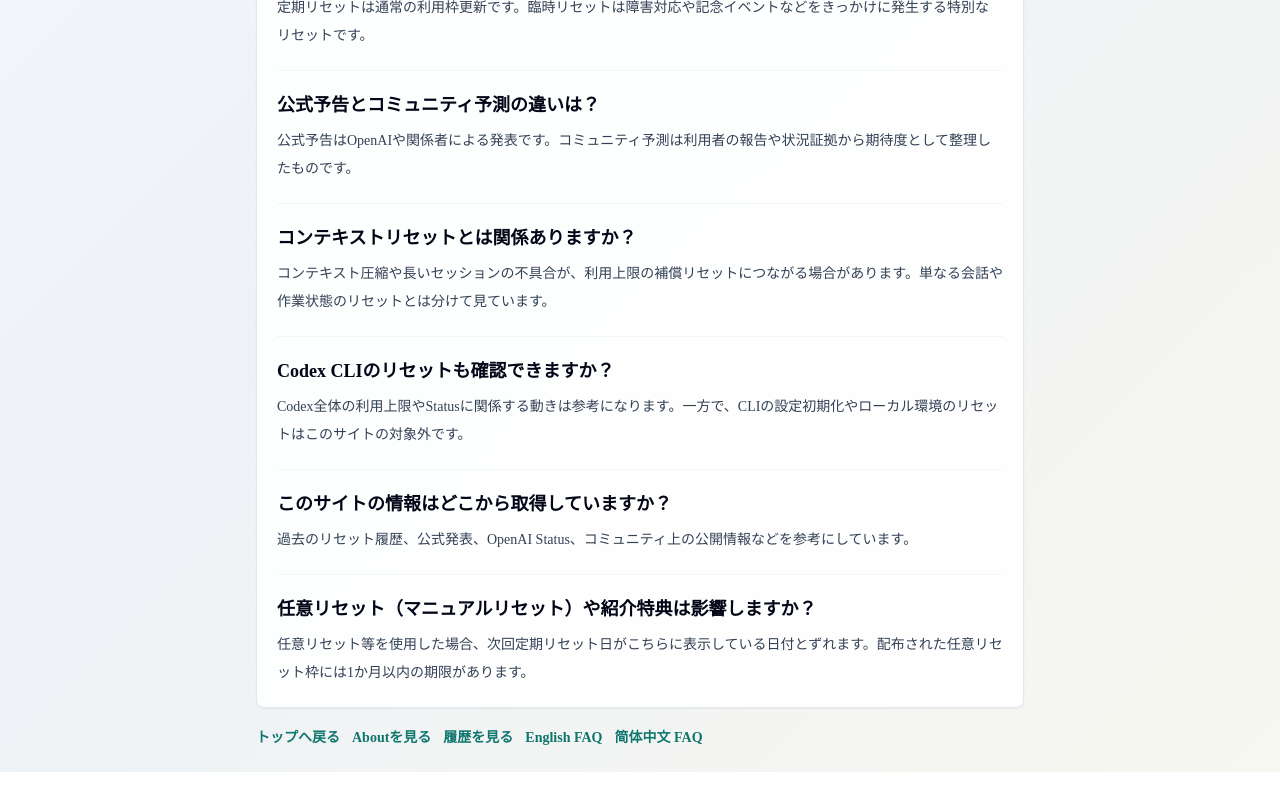
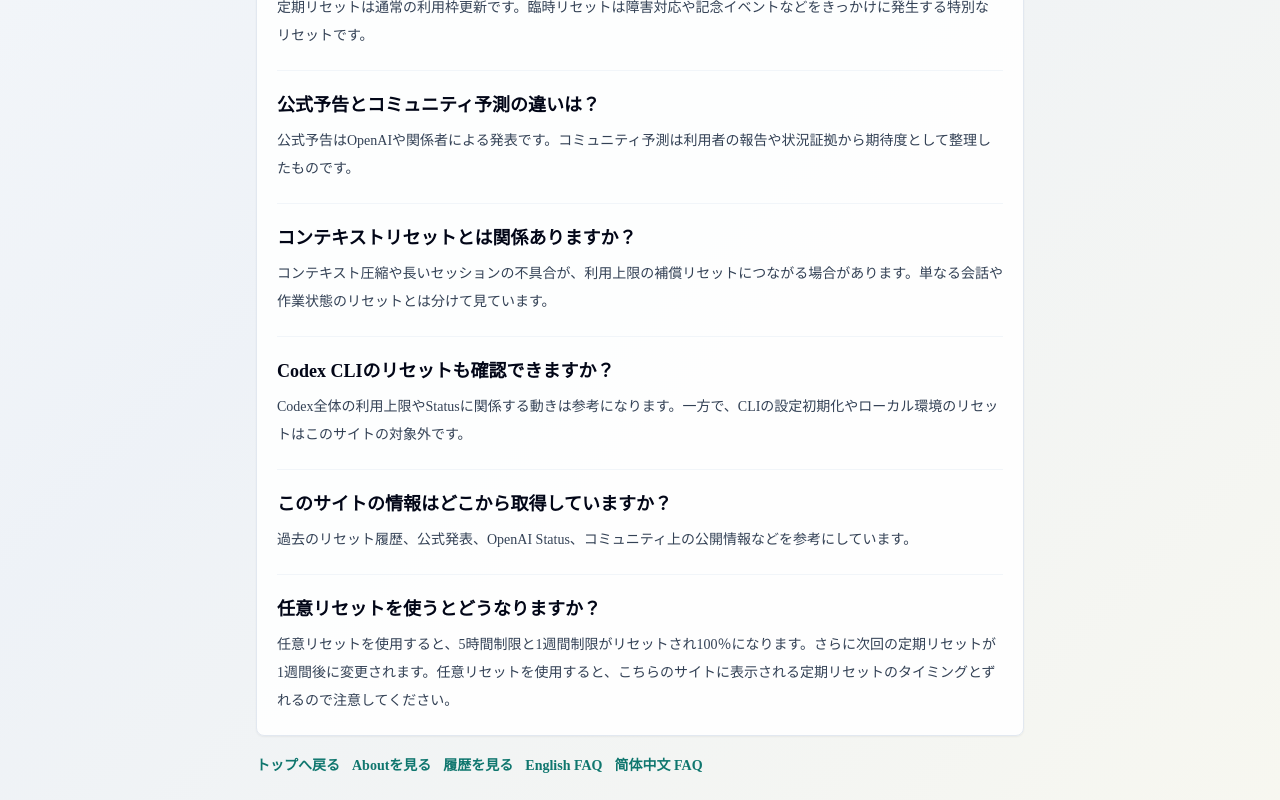
Before and after one commit to gussuri/codex-reset-observatory, a Next.js app: page /faq in a window 1280 px wide. Shown: the part 993-1793 px from the top of the page. Before the commit the page ends 1765 px from the top, so only its background shows below. Built offline with nearby package versions, Linux system fonts and the light colour scheme.

Commit message:
docs(faq): add manual reset description to FAQ

```diff
--- a/components/FaqView.tsx
+++ b/components/FaqView.tsx
@@ -66,8 +66,8 @@ export function FaqView({ locale }: FaqViewProps) {
           answer: "過去のリセット履歴、公式発表、OpenAI Status、コミュニティ上の公開情報などを参考にしています。",
         },
         {
-          question: "任意リセット（マニュアルリセット）や紹介特典は影響しますか？",
-          answer: "任意リセット等を使用した場合、次回定期リセット日がこちらに表示している日付とずれます。配布された任意リセット枠には1か月以内の期限があります。",
+          question: "任意リセットを使うとどうなりますか？",
+          answer: "任意リセットを使用すると、5時間制限と1週間制限がリセットされ100％になります。さらに次回の定期リセットが1週間後に変更されます。任意リセットを使用すると、こちらのサイトに表示される定期リセットのタイミングとずれるので注意してください。",
         },
       ] as Array<FaqItem>,
     },
@@ -125,8 +125,8 @@ export function FaqView({ locale }: FaqViewProps) {
           answer: "It refers to confirmed past reset history, official developer notices, OpenAI Status API, and public community reports.",
         },
         {
-          question: "What happens if I use a manual reset or get referral credits?",
-          answer: "If you use a manual reset, your account's next weekly reset date will differ from the reference date shown here. Manual reset credits expire within one month.",
+          question: "What happens if I use a manual reset?",
+          answer: "Using a manual reset restores both your 5-hour and 1-week limits to 100%. Additionally, your next weekly reset date will be rescheduled to exactly one week from the moment of use. Please note that this will cause your reset timing to differ from the reference weekly reset date shown on this site.",
         },
       ] as Array<FaqItem>,
     },
@@ -184,8 +184,8 @@ export function FaqView({ locale }: FaqViewProps) {
           answer: "我们参考了历史确立的重置记录、官方公告、OpenAI Status 以及社区内的公开反馈等信息。",
         },
         {
-          question: "手动重置（任意重置）或推荐奖励会产生影响吗？",
-          answer: "如果您使用了手动重置，您账号的下一次定期重置日期将与此处显示的共享参考日期有所不同。发放的手动重置限额在一个月内有效。",
+          question: "使用手动重置会怎么样？",
+          answer: "使用手动重置后，您的 5 小时限制和 1 周限制都将重置并恢复至 100%。此外，下一次定期重置的时间将变更为使用该重置起的一周后。请注意，这将导致您的重置时间与本站显示的共享定期重置参考日期产生偏差。",
         },
       ] as Array<FaqItem>,
     },
```
